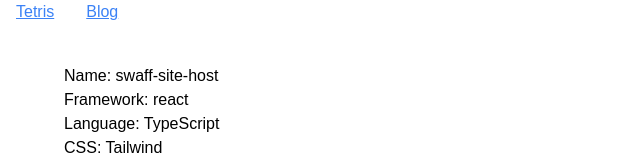
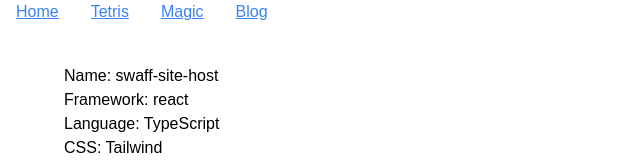
Before and after one commit to swaffzor/swaff-site, a React app: page / in a window 1280 px wide. Shown: the top 160 px of the page, without its empty margins (0-640 px from the left). Built offline with nearby package versions, Linux system fonts and the light colour scheme.

Commit message:
adds support for mtgc app

```diff
--- a/src/App.tsx
+++ b/src/App.tsx
@@ -4,6 +4,7 @@ import { BrowserRouter, Link, Route, Routes } from "react-router-dom";
 
 import "./index.scss";
 const TetrisApp = React.lazy(() => import('tetris/App'))
+const MagicApp = React.lazy(() => import('mtgc/App'))
 
 const Home = () => (
     <div className="max-w-6xl mx-auto mt-10">
@@ -17,8 +18,9 @@ const Home = () => (
 const App = () => (
   <BrowserRouter>
     <nav>
-      {/* link to tab */}
+      <Link className="mx-4 text-blue-500 underline" to="/" >Home</Link>
       <Link className="mx-4 text-blue-500 underline" to="/tetris" >Tetris</Link>
+      <Link className="mx-4 text-blue-500 underline" to="/magic" >Magic</Link>
       <Link className="mx-4 text-blue-500 underline" to="/blog" >Blog</Link>
     </nav>
     <Routes>
@@ -28,6 +30,11 @@ const App = () => (
           <TetrisApp />
         </React.Suspense>}
       />
+      <Route path="/magic" element={
+        <React.Suspense fallback='Loading Magic...'>
+          <MagicApp />
+        </React.Suspense>}
+      />
       <Route path="/blog" element={<div><h1>Blog</h1><p>Hello blog</p></div>} />
     </Routes>
   </BrowserRouter>
--- a/webpack.config.js
+++ b/webpack.config.js
@@ -45,6 +45,7 @@ module.exports = {
       filename: "remoteEntry.js",
       remotes: {
         tetris: 'tetris@http://localhost:8081/remoteEntry.js',
+        mtgc: 'mtgc@http://localhost:8082/remoteEntry.js',
       },
       exposes: {},
       shared: {
```
